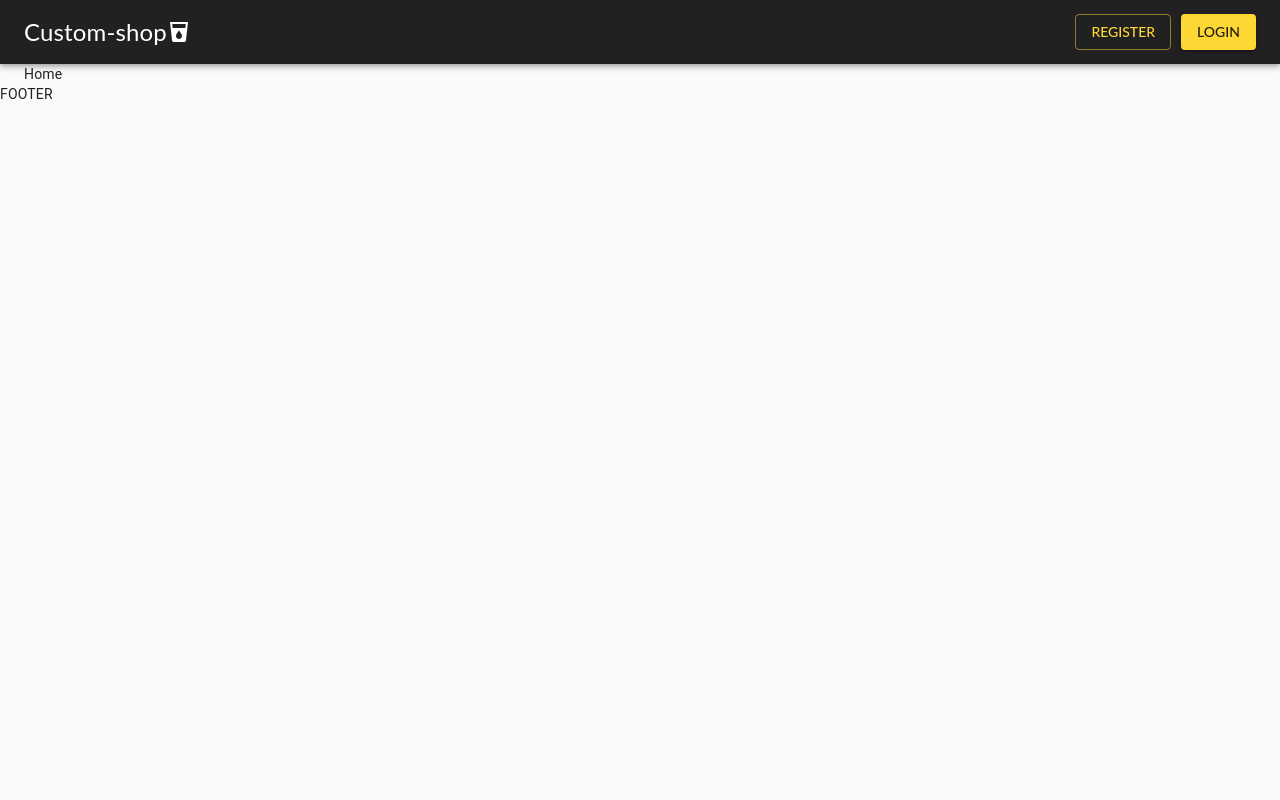
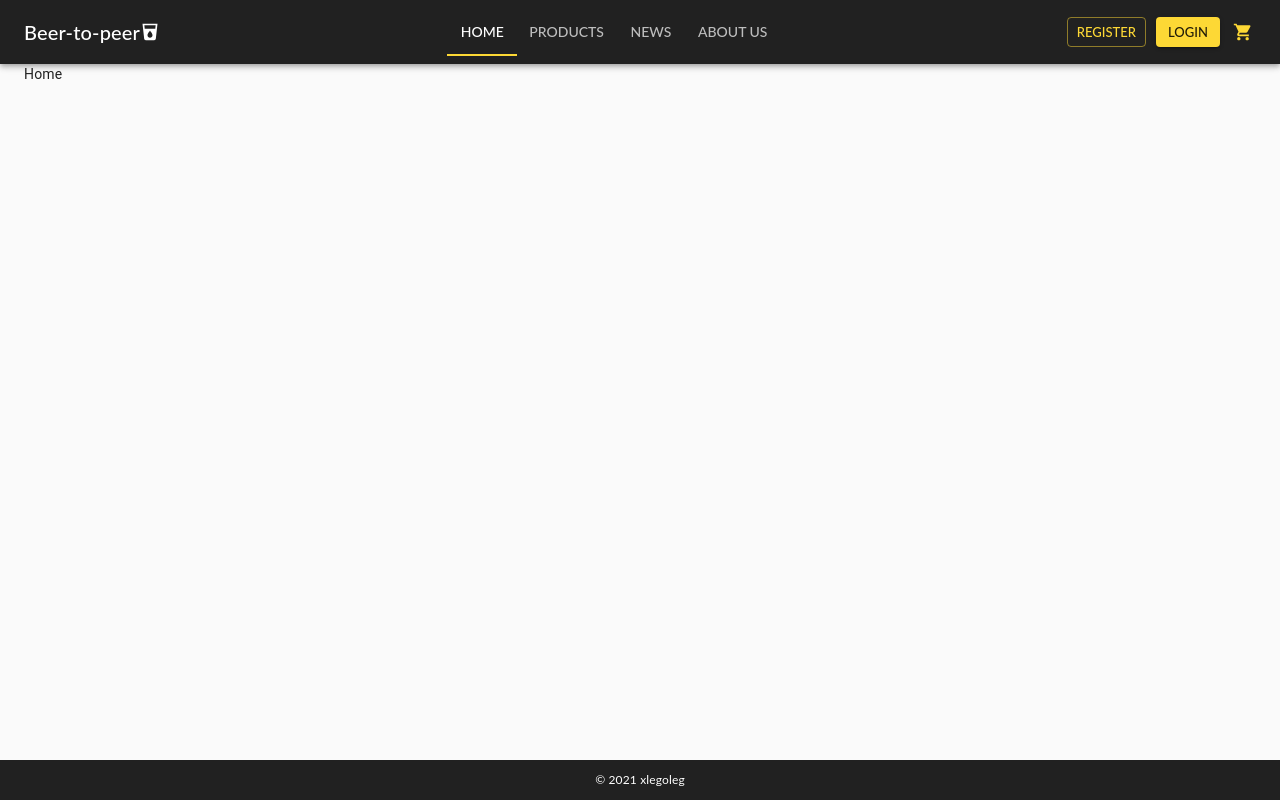
Before and after one commit to xlegoleg/ecapi-react-front, a React app: page / in a window 1280 px wide. Built offline with nearby package versions, Linux system fonts and the light colour scheme.

Commit message:
added footer, modify header

```diff
--- a/src/components/footers/footer-main/FooterMain.tsx
+++ b/src/components/footers/footer-main/FooterMain.tsx
@@ -1,10 +1,36 @@
 import React from 'react';
+import { makeStyles, createStyles, Theme } from '@material-ui/core/styles';
+import { Typography } from '@material-ui/core'
+
+const useStyles = makeStyles((theme: Theme) => {
+  console.log(theme);
+  return createStyles({
+    footer: {
+      position: 'fixed',
+      bottom: '0',
+      backgroundColor: theme?.palette?.primary?.main,
+      width: '100%',
+      padding: '10px 0px',
+      color: theme?.palette?.text?.primary
+    },
+    footerWrapper: {
+      display: 'flex',
+      alignItems: 'center',
+      justifyContent: 'center',
+      color: theme?.palette?.common?.white
+    }
+  });
+});
 
 export const FooterMain: React.FC = () => {
+  const classes = useStyles();
+
   return (
-    <footer>
-      <div>
-        FOOTER
+    <footer className={classes.footer}>
+      <div className={classes.footerWrapper}>
+        <Typography variant="caption">
+          &copy; {new Date().getFullYear()} xlegoleg
+        </Typography>
       </div>
     </footer>
   )
--- a/src/components/headers/header-main/HeaderMain.tsx
+++ b/src/components/headers/header-main/HeaderMain.tsx
@@ -1,27 +1,43 @@
 import React, { useState } from 'react';
-import Toolbar from '@material-ui/core/Toolbar';
-import AppBar from '@material-ui/core/AppBar';
-import Button from '@material-ui/core/Button';
-import Box from '@material-ui/core/Box';
-import Typography from '@material-ui/core/Typography'
+import { Toolbar, Button, Box, IconButton, Typography, AppBar } from '@material-ui/core';
 import LocalDrinkIcon from '@material-ui/icons/LocalDrink';
+import ShoppingCartIcon from '@material-ui/icons/ShoppingCart';
+import { makeStyles, createStyles, Theme } from '@material-ui/core/styles';
+import { HeaderMainNav } from '@components/navs/header-main-nav/HeaderMainNav';
+
+const useStyles = makeStyles((theme: Theme) => {
+  return createStyles({
+    toolbar: {
+      justifyContent: 'space-between'
+    }
+  });
+});
 
 
 export const HeaderMain: React.FC = (props) => {
-  const [title] = useState('Custom-shop');
+  const [title] = useState('Beer-to-peer');
+  const classes = useStyles();
 
   return (
     <Box flexGrow="1">
       <AppBar position="static" color="primary">
-        <Toolbar>
+        <Toolbar className={classes.toolbar}>
           {/* TODO set title from CMS */}
-          <Box flexGrow="1" display="flex" alignItems="center">
-            <Typography variant="h5">{title}</Typography>
-            <LocalDrinkIcon/>
+          <Box display="flex" alignItems="center">
+            <Typography variant='h6'>{title}</Typography>
+            <LocalDrinkIcon fontSize='small'/>
+          </Box>
+          <Box>
+            <HeaderMainNav/>
           </Box>
           <Box display="flex" alignItems="center">
-            <Box><Button variant="outlined" color="secondary">Register</Button></Box>
-            <Box ml="10px"><Button variant="contained" color="secondary">Login</Button></Box>
+            <Box><Button size='small' variant="outlined" color="secondary">Register</Button></Box>
+            <Box ml="10px"><Button size='small' variant="contained" color="secondary">Login</Button></Box>
+            <Box ml="10px">
+              <IconButton size='small' color="secondary">
+                <ShoppingCartIcon fontSize='small'/>
+              </IconButton>
+              </Box>
           </Box>
         </Toolbar>
       </AppBar>
--- /dev/null
+++ b/src/components/navs/header-main-nav/HeaderMainNav.tsx
@@ -0,0 +1,59 @@
+import React, { ChangeEvent, useState } from 'react';
+import { useHistory } from 'react-router';
+import { Tabs, Tab } from '@material-ui/core';
+import { makeStyles, createStyles, Theme } from '@material-ui/core/styles';
+import { ITabRoute } from '@interfaces/base/tabRouter';
+
+const useStyles = makeStyles((theme: Theme) => {
+  return createStyles({
+    tab: {
+      minWidth: '70px'
+    }
+  });
+});
+
+export const HeaderMainNav: React.FC = (props) => {
+  const history = useHistory();
+  const classes = useStyles();
+  const [path, setPath] = useState(window.location.pathname);
+  const paths: ITabRoute[] = [
+    {
+      label: 'Home',
+      path: '/'
+    },
+    {
+      label: 'Products',
+      path: '/products'
+    },
+    {
+      label: 'News',
+      path: '/news'
+    },
+    {
+      label: 'About us',
+      path: '/about_us'
+    }
+  ]
+
+  const handlePathChange = (event: ChangeEvent<{}>, path: string) => {
+    setPath(path);
+    history.push(path);
+  }
+
+  return <Tabs
+    onChange={handlePathChange}
+    value={path}
+    indicatorColor="secondary"
+  >
+    {
+      paths.map((path: ITabRoute, index: number) => {
+        return <Tab
+        key={`${path.path}-${index}-${path.label}`}
+        className={classes.tab}
+        value={path.path}
+        label={path.label}
+        />
+      })
+    }
+  </Tabs>
+}
--- /dev/null
+++ b/src/interfaces/base/tabRouter.ts
@@ -0,0 +1,4 @@
+export interface ITabRoute {
+  label: string;
+  path: string;
+}
```
